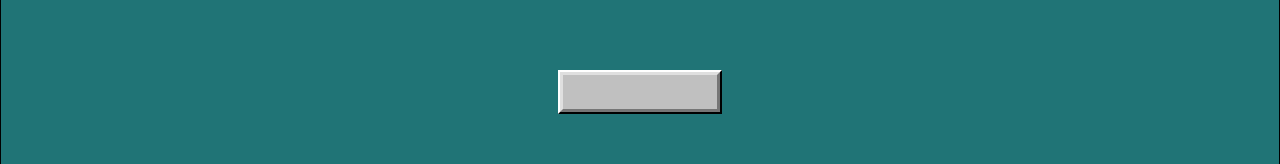
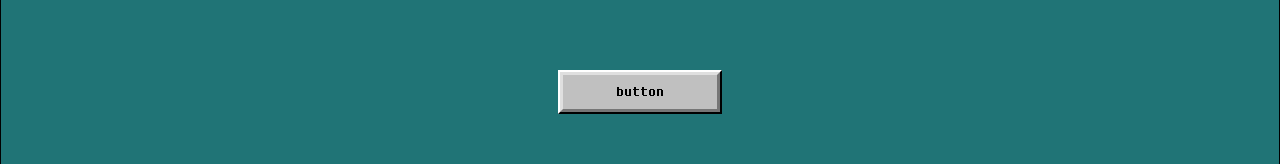
Before and after one commit to samokander/cypher, a React (Create React App) app: page / in a window 1280 px wide. Shown: the part 308-472 px from the top of the page. Built offline with nearby package versions, Linux system fonts and the light colour scheme.

Commit message:
feat: fixedsys font added + button props

```diff
--- a/src/App.tsx
+++ b/src/App.tsx
@@ -5,7 +5,7 @@ import Button from "./components/Button";
 function App() {
 	return (
 		<div className="flex justify-center items-center h-screen border">
-			<Button />
+			<Button content="button" />
 		</div>
 	);
 }
--- a/src/components/Button.tsx
+++ b/src/components/Button.tsx
@@ -1,6 +1,10 @@
 import { useState } from "react";
 
-export default function Button() {
+interface ButtonProps {
+	content: string;
+}
+
+export default function Button(props: ButtonProps) {
 	const [pressed, setPressed] = useState(false);
 
 	const defaultStyle = "bg-lightgray border-t-slightgray border-l-slightgray border-b-darkgray border-r-darkgray";
@@ -8,10 +12,17 @@ export default function Button() {
 
 	return (
 		<span
-			className={`border-[2px] ${pressed ? "border-b-white border-r-white" : "border-t-white border-l-white"}`}
+			className={`border-[2px] ${
+				pressed ? "border-b-white border-r-white" : "border-t-white border-l-white font-fixedsys"
+			}`}
 			onMouseDown={() => setPressed(true)}
 			onMouseUp={() => setPressed(false)}>
-			<div className={`w-40 h-10 border-[3px] ${pressed ? pressedStyle : defaultStyle}`}></div>
+			<div
+				className={`w-40 h-10 border-[3px] ${
+					pressed ? pressedStyle : defaultStyle
+				} flex justify-around items-middle p-1`}>
+				{props.content}
+			</div>
 		</span>
 	);
 }
--- a/src/index.css
+++ b/src/index.css
@@ -14,3 +14,10 @@ body {
 code {
 	font-family: source-code-pro, Menlo, Monaco, Consolas, "Courier New", monospace;
 }
+
+@font-face {
+	font-family: "Fixedsys";
+	src: url("/fonts/Fixedsys.ttf") format("truetype");
+	font-weight: normal;
+	font-style: normal;
+}
--- a/tailwind.config.js
+++ b/tailwind.config.js
@@ -1,8 +1,13 @@
 /** @type {import('tailwindcss').Config} */
+
 module.exports = {
 	content: ["./src/**/*.{js,jsx,ts,tsx}"],
 	theme: {
-		extend: {},
+		extend: {
+			fontFamily: {
+				fixedsys: ["Fixedsys", "sans-serif"], // Имя 'MyCustomFont' должно соответствовать тому, что указано в @font-face
+			},
+		},
 		colors: {
 			background: "#207476",
 			lightgray: "#C0C0C0",
@@ -17,5 +22,4 @@ module.exports = {
 			almostwhite: "#F4F4F4",
 		},
 	},
-	plugins: [],
 };
```
Also changed, not shown: fonts/Fixedsys.ttf (added).
